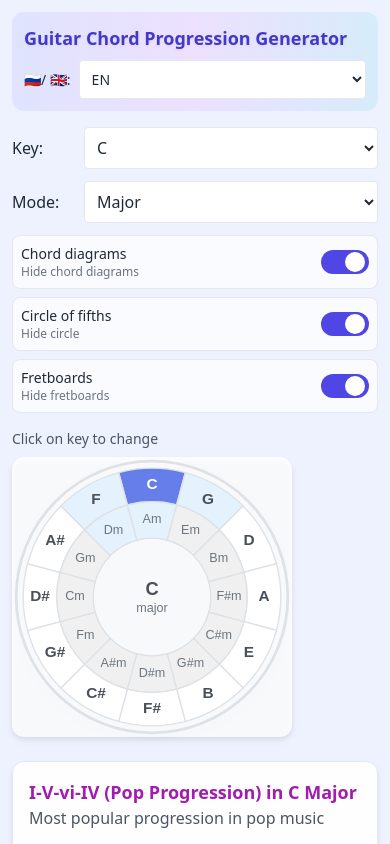
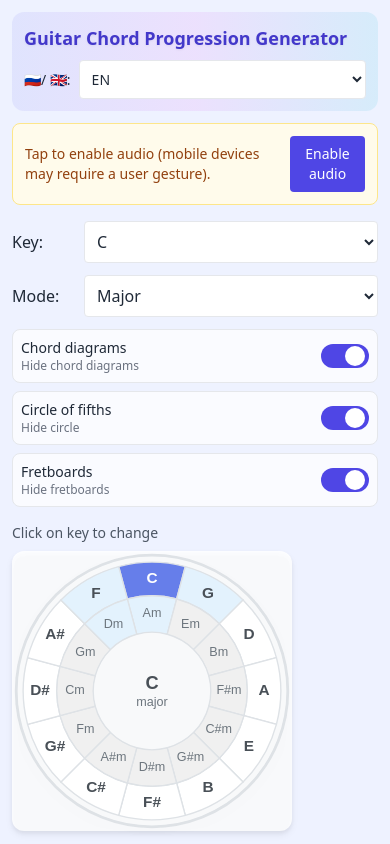
Before and after one commit to alexrett/circle-chords, a React (Vite) app: page / in a window 390 px wide. Shown: the top 844 px of the page. Built offline with nearby package versions, Linux system fonts and the light colour scheme.

Commit message:
feat: add audio enablement feature with user prompt for mobile devices

```diff
--- a/i18n/languages.json
+++ b/i18n/languages.json
@@ -13,7 +13,9 @@
       "hideCircle": "Скрыть круг",
       "fretboards": "Грифы",
       "showFretboards": "Показать грифы",
-      "hideFretboards": "Скрыть грифы"
+      "hideFretboards": "Скрыть грифы",
+      "enableAudio": "Включить звук",
+      "enableAudioHint": "Нажмите, чтобы включить звук (на мобильных устройствах требуется жест пользователя)."
     },
     "controls": {
       "key": "Тональность:",
@@ -113,7 +115,9 @@
       "hideCircle": "Hide circle",
       "fretboards": "Fretboards",
       "showFretboards": "Show fretboards",
-      "hideFretboards": "Hide fretboards"
+      "hideFretboards": "Hide fretboards",
+      "enableAudio": "Enable audio",
+      "enableAudioHint": "Tap to enable audio (mobile devices may require a user gesture)."
     },
     "controls": {
       "key": "Key:",
--- a/src/App.tsx
+++ b/src/App.tsx
@@ -8,7 +8,7 @@ import { loadAllConfig } from './lib/config'
 import { initTheory, generateProgressions as gen, getScale } from './lib/theory'
 import './i18n'
 import { useTranslation } from 'react-i18next'
-// audio handlers are imported where used
+import { ensureAudio, isAudioRunning } from './lib/audio'
 
 const DEFAULT_NOTES = [
   'C', 'C#', 'D', 'D#', 'E', 'F', 'F#', 'G', 'G#', 'A', 'A#', 'B'
@@ -33,6 +33,7 @@ export default function App() {
   const [showFretboards, setShowFretboards] = useState<boolean>(() => {
     try { const v = localStorage.getItem('ui.showFretboards'); return v ? v === '1' || v === 'true' : true } catch { return true }
   })
+  const [audioUnlocked, setAudioUnlocked] = useState<boolean>(() => isAudioRunning())
 
   // Initialize config + theory
   useEffect(() => {
@@ -93,6 +94,20 @@ export default function App() {
         <h1 className="m-0 text-lg sm:text-xl font-semibold text-indigo-700 drop-shadow-sm">{t('app.title') || 'Guitar Progression Generator'}</h1>
         <LanguageSelector value={i18n.language} onChange={() => { /* i18n handles language change */ }} />
       </header>
+
+      {!audioUnlocked && (
+        <div className="mt-3 p-3 rounded-lg bg-amber-50 border border-amber-200 text-amber-800 flex items-center justify-between gap-3">
+          <div className="text-sm">
+            {t('ui.enableAudioHint') || 'Tap to enable audio (mobile devices may require a user gesture).'}
+          </div>
+          <button
+            className="inline-flex items-center gap-2 rounded bg-indigo-600 text-white px-3 py-2 hover:bg-indigo-700 text-sm"
+            onClick={async () => { await ensureAudio(); setAudioUnlocked(isAudioRunning()) }}
+          >
+            {t('ui.enableAudio') || 'Enable audio'}
+          </button>
+        </div>
+      )}
 
       <section className="mt-4">
         <KeyModeSelector
--- a/src/lib/audio.ts
+++ b/src/lib/audio.ts
@@ -7,8 +7,10 @@ export class ChordPlayer {
   private initialized = false
 
   async initialize() {
-    if (this.initialized) return
+    // Always try to unlock/resume the audio context on user gesture
+    try { await Tone.start() } catch {}
 
+    if (!this.synth) {
       // Poly synth for chords
       this.synth = new Tone.PolySynth(Tone.Synth)
       this.synth.set({
@@ -18,7 +20,9 @@ export class ChordPlayer {
       const reverb = new Tone.Reverb({ decay: 2, wet: 0.3 })
       const compressor = new Tone.Compressor({ threshold: -24, ratio: 8, attack: 0.003, release: 0.1 })
       this.synth.chain(compressor, reverb, Tone.Destination)
+    }
 
+    if (!this.bassSynth) {
       // Mono synth for bass
       this.bassSynth = new Tone.MonoSynth({
         oscillator: { type: 'triangle' },
@@ -29,7 +33,9 @@ export class ChordPlayer {
       // set low-pass filter cutoff for bass
       this.bassSynth.filter.frequency.value = 200
       this.bassSynth.chain(bassDistortion, bassCompressor, Tone.Destination)
+    }
 
+    if (!this.vocalSynth) {
       // Simple synth for lead/vocal
       this.vocalSynth = new Tone.Synth({
         oscillator: { type: 'sine' },
@@ -37,8 +43,8 @@ export class ChordPlayer {
       })
       const chorus = new Tone.Chorus({ frequency: 4, delayTime: 2.5, depth: 0.5 }).start()
       this.vocalSynth.chain(chorus, Tone.Destination)
+    }
 
-    await Tone.start()
     this.initialized = true
   }
 
@@ -143,3 +149,16 @@ export class ChordPlayer {
 }
 
 export const chordPlayer = new ChordPlayer()
+
+export function isAudioRunning(): boolean {
+  try {
+    // @ts-ignore
+    return Tone.getContext().rawContext?.state === 'running' || Tone.getContext().state === 'running'
+  } catch {
+    return false
+  }
+}
+
+export async function ensureAudio() {
+  try { await Tone.start() } catch {}
+}
```
Lines whose indentation alone changed are shown as unchanged.
